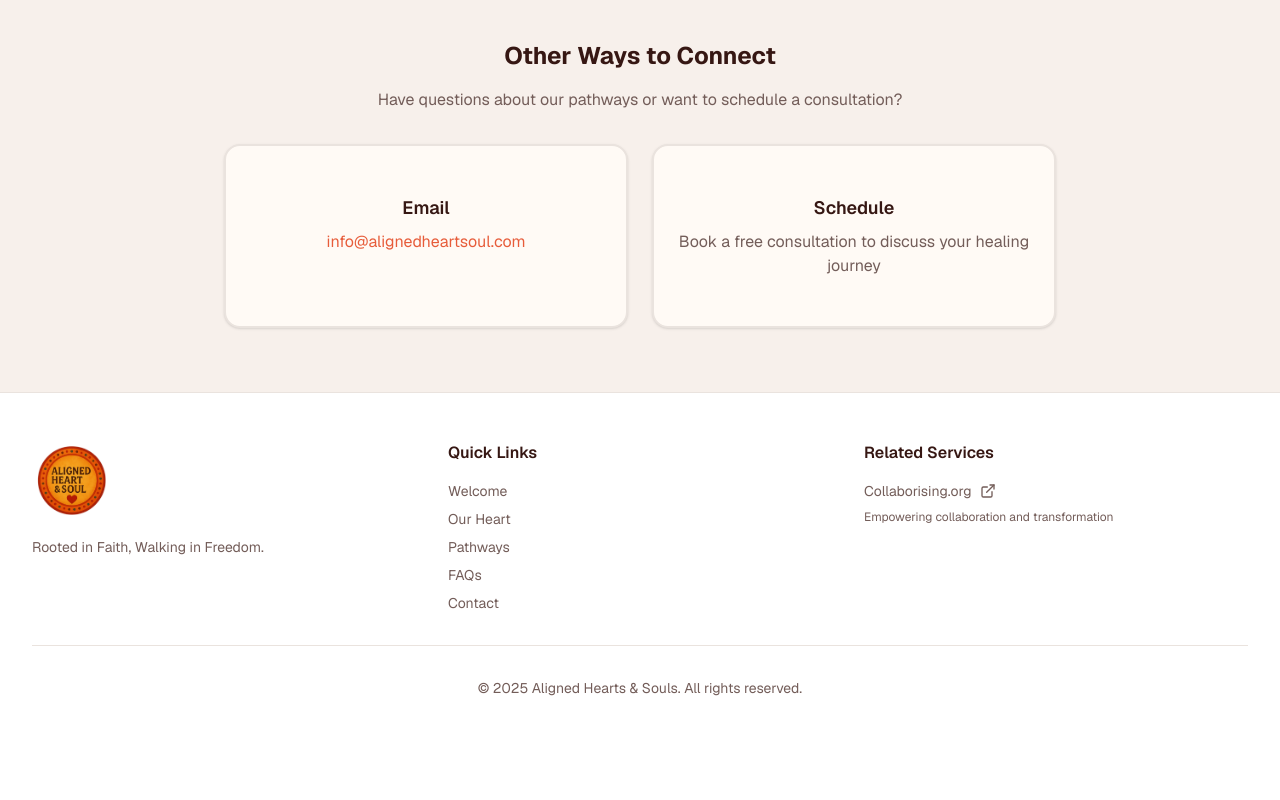
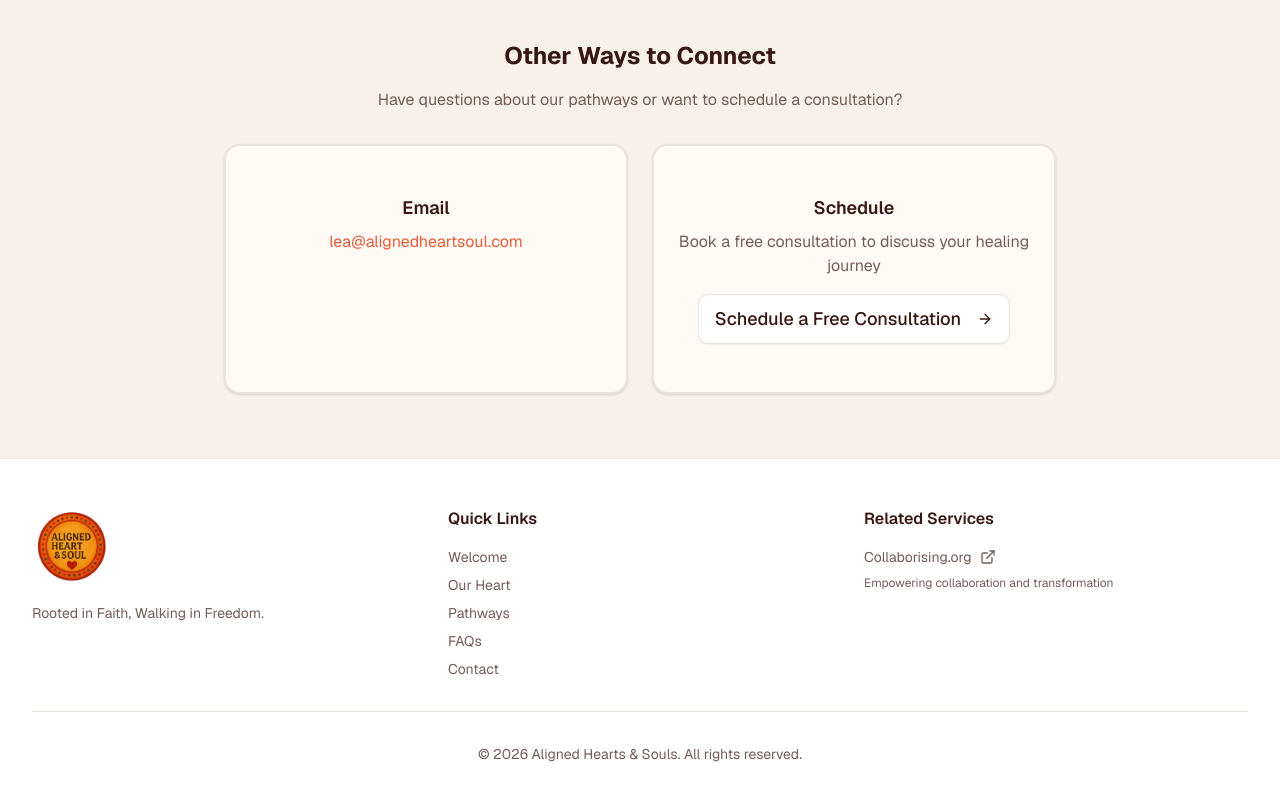
Before and after one commit to Diegoweh/aligned-hearts-and-souls, a Next.js app: page /contact in a window 1280 px wide. Shown: the part 1188-1988 px from the top of the page. Before the commit the page ends 1934 px from the top, so only its background shows below. Built offline with nearby package versions, Linux system fonts and the light colour scheme.

Commit message:
changes on links

```diff
--- a/app/contact/page.tsx
+++ b/app/contact/page.tsx
@@ -5,15 +5,28 @@ import { Card, CardContent } from "@/components/ui/card"
 import { Input } from "@/components/ui/input"
 import { Textarea } from "@/components/ui/textarea"
 import { Label } from "@/components/ui/label"
-import { Send } from "lucide-react"
+import { ArrowRight, Send } from "lucide-react"
 import Image from "next/image"
 import { CurveSeparator } from "@/components/curve-separator"
 
 const page = () => {
   const handleSubmit = (e: React.FormEvent<HTMLFormElement>) => {
     e.preventDefault()
-    // Function will be implemented later
-    console.log("Form submitted")
+
+    // Get form data
+    const formData = new FormData(e.currentTarget)
+    const name = formData.get('name') as string
+    const email = formData.get('email') as string
+    const message = formData.get('message') as string
+
+    // Create WhatsApp message
+    const whatsappMessage = `*New Contact Form Submission*\n\n*Name:* ${name}\n*Email:* ${email}\n*Message:*\n${message}`
+
+    // Encode message for URL
+    const encodedMessage = encodeURIComponent(whatsappMessage)
+
+    // Open WhatsApp with the message
+    window.open(`https://wa.me/19547368343?text=${encodedMessage}`, '_blank')
   }
 
   return (
@@ -141,10 +154,10 @@ const page = () => {
                 <CardContent className="p-6 text-center">
                   <h4 className="font-semibold text-lg mb-2">Email</h4>
                   <a
-                    href="mailto:info@alignedheartsoul.com"
+                    href="mailto:lea@alignedheartsoul.com"
                     className="text-primary hover:underline"
                   >
-                    info@alignedheartsoul.com
+                    lea@alignedheartsoul.com
                   </a>
                 </CardContent>
               </Card>
@@ -154,7 +167,24 @@ const page = () => {
                   <p className="text-muted-foreground">
                     Book a free consultation to discuss your healing journey
                   </p>
+
+                  <Button
+                  asChild
+                  size="lg"
+                  variant="outline"
+                  className="text-lg px-8 py-6 mt-4"
+                >
+                  <a
+                    href="https://wa.me/19547368343?text=Hello%20I%27d%20like%20to%20schedule%20a%20free%20consultation"
+                    target="_blank"
+                    rel="noopener noreferrer"
+                  >
+                    Schedule a Free Consultation
+                    <ArrowRight className="ml-2 h-5 w-5" />
+                  </a>
+                </Button>
                 </CardContent>
+
               </Card>
             </div>
           </div>
--- a/app/faqs/page.tsx
+++ b/app/faqs/page.tsx
@@ -9,6 +9,7 @@ import {
   AccordionTrigger,
 } from "@/components/ui/accordion"
 import { CurveSeparator } from "@/components/curve-separator"
+import Link from "next/link"
 
 const page = () => {
   const faqs = [
@@ -198,7 +199,7 @@ const page = () => {
             Frequently Asked Questions
           </h1>
           <p className="text-lg sm:text-xl text-brand-pink-foreground">
-            Find answers to common questions about our Spirit-led healing pathways
+            We'd love to connect with you and help you find the right path for your healing journey.
           </p>
         </div>
       </section>
@@ -234,17 +235,27 @@ const page = () => {
             We'd love to connect with you and help you find the right path for your healing journey.
           </p>
           <div className="flex flex-col sm:flex-row gap-4 justify-center">
-            <Button size="lg" className="bg-white text-primary hover:bg-white/90 text-lg px-10 py-6 shadow-xl">
+            <Button
+            asChild
+            size="lg"
+            className="bg-white text-primary hover:bg-white/90 text-lg px-10 py-6 shadow-xl"
+          >
+            <Link href="/contact">
               Contact Us
               <ArrowRight className="ml-2 h-5 w-5" />
+            </Link>
           </Button>
+
           <Button
+            asChild
             size="lg"
             variant="outline"
             className="bg-transparent border-2 border-white text-white hover:bg-white/10 text-lg px-10 py-6 shadow-xl"
           >
+            <Link href="/pathways">
               View Our Pathways
               <ArrowRight className="ml-2 h-5 w-5" />
+            </Link>
           </Button>
           </div>
         </div>
--- a/app/page.tsx
+++ b/app/page.tsx
@@ -69,13 +69,13 @@ export default function Home() {
               </div>
                 <h3 className="text-2xl font-bold mb-4 text-balance">Heart Healing</h3>
                 <p className="text-muted-foreground leading-relaxed mb-6">
-                  Guided spiritual processes designed to help people heal from rejection, shame, emotional brokenness,
+                  Guided spiritual prayer designed to help people heal from rejection, shame, emotional brokenness,
                   and identity wounds.
                 </p>
                 <div className="space-y-3">
                   <div className="flex items-start gap-2">
                     <div className="mt-1 h-1.5 w-1.5 rounded-full bg-primary flex-shrink-0" />
-                    <p className="text-sm leading-relaxed">True healing through God's presence</p>
+                    <p className="text-sm leading-relaxed">Experience true healing through God's presence</p>
                   </div>
                   <div className="flex items-start gap-2">
                     <div className="mt-1 h-1.5 w-1.5 rounded-full bg-primary flex-shrink-0" />
@@ -103,21 +103,20 @@ export default function Home() {
                 </div>
                 <h3 className="text-2xl font-bold mb-4 text-balance">Soul Alignment</h3>
                 <p className="text-muted-foreground leading-relaxed mb-6">
-                  Align your thoughts, emotions, and life with God's will and biblical principles for clarity and
-                  spiritual authority.
+                  Align your thoughts, emotions, and life with God's will and biblical truth so you can live with clarity, peace, and spiritual authority.
                 </p>
                 <div className="space-y-3">
                   <div className="flex items-start gap-2">
                     <div className="mt-1 h-1.5 w-1.5 rounded-full bg-secondary flex-shrink-0" />
-                    <p className="text-sm leading-relaxed">Find clarity and peace</p>
+                    <p className="text-sm leading-relaxed">Learn to listen to the Holy Spirit with clarity and discernment</p>
                   </div>
                   <div className="flex items-start gap-2">
                     <div className="mt-1 h-1.5 w-1.5 rounded-full bg-secondary flex-shrink-0" />
-                    <p className="text-sm leading-relaxed">Walk in spiritual freedom</p>
+                    <p className="text-sm leading-relaxed">Choose agreement with God's truth over fear, lies, or past wounds</p>
                   </div>
                   <div className="flex items-start gap-2">
                     <div className="mt-1 h-1.5 w-1.5 rounded-full bg-secondary flex-shrink-0" />
-                    <p className="text-sm leading-relaxed">Operate in spiritual authority</p>
+                    <p className="text-sm leading-relaxed">Walk in spiritual freedom and authority, grounded in your identity in Christ</p>
                   </div>
                 </div>
               </CardContent>
--- a/components/Footer.tsx
+++ b/components/Footer.tsx
@@ -71,7 +71,7 @@ export function Footer() {
       {/* Copyright */}
       <div className="border-t pt-8">
         <p className="text-sm text-muted-foreground text-center">
-          © 2025 Aligned Hearts & Souls. All rights reserved.
+          © 2026 Aligned Hearts & Souls. All rights reserved.
         </p>
       </div>
     </div>
--- a/components/hero.tsx
+++ b/components/hero.tsx
@@ -1,8 +1,9 @@
 "use client"
 
 import { Button } from "@/components/ui/button"
-import { ArrowRight } from "lucide-react"
+import { ArrowRight, } from "lucide-react"
 import Image from "next/image"
+import Link from "next/link"
 
 export function Hero() {
   return (
@@ -48,15 +49,18 @@ export function Hero() {
           </h1>
           <p className="mx-auto lg:mx-0 mt-4 sm:mt-6 max-w-2xl lg:max-w-xl text-pretty text-base sm:text-lg leading-relaxed text-white/90 md:text-xl">
             A faith-based platform dedicated to emotional and spiritual healing for believers, rooted in Christian
-            values and biblical truth. Walk in your God-given purpose.
+            values and biblical truth. Walk in your God-given purpose with an aligned heart and soul 🧡
           </p>
           <div className="mt-10 flex items-center justify-center lg:justify-start gap-4 flex-wrap">
             <Button
+              asChild
               size="lg"
               className="bg-primary hover:bg-secondary text-primary-foreground text-lg px-8 py-6 shadow-xl"
             >
-              Start Your Journey
-              <ArrowRight className="ml-2 h-5 w-5" />
+              <Link href="/pathways">
+                Start Your Journey
+                <ArrowRight className="ml-2 h-5 w-5" />
+              </Link>
             </Button>
             {/* <Button
               size="lg"
```
Also changed, not shown: public/robots.txt, 1 other file (tests, documents, lock files or other folders). Lines whose indentation alone changed are shown as unchanged.
